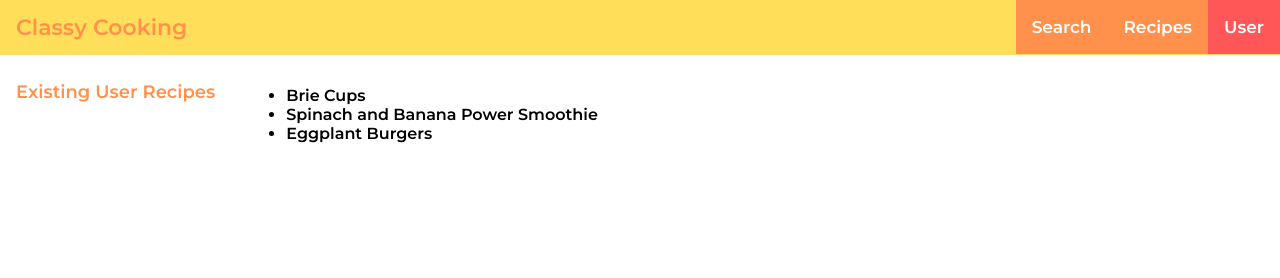
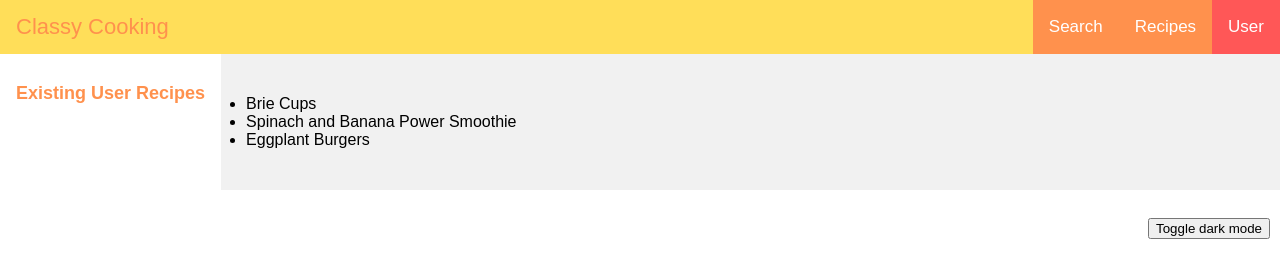
Before and after one commit to neytMont/ClassyCooking, a plain HTML site: page frontend/existingUserRecipe.html in a window 1280 px wide. Drawn offline with Linux system fonts and the light colour scheme.

Commit message:
Update existingUserRecipe.html

```diff
--- a/frontend/existingUserRecipe.html
+++ b/frontend/existingUserRecipe.html
@@ -1,14 +1,52 @@
 <!DOCTYPE html>
 <html>
-  <head>
+  <body>
+    <div class="topnav">
+      <a class="title">Classy Cooking</a>
+      <a class="usertab">User</a>
+      <a class="recipetab" onclick="displayResults()">Recipes</a>
+      <a class="recipetab">Search</a>
+    </div>
+<body>
 
-    <!-- Following 3 for Montserrat Font -->
-    <link rel="preconnect" href="https://fonts.gstatic.com">
-    <link href="https://fonts.googleapis.com/css2?family=Montserrat:wght@600&display=swap" rel="stylesheet">
-    <meta name="viewport" content="width=device-width, initial-scale=1">
-    <style>
+<section>
+      <div>
+      <h1>Existing User Recipes</h1>
+    </div>
 
-      body {
+  <article>
+    <div class="main">
+        <ul>
+          <li>Brie Cups</li>
+          <li>Spinach and Banana Power Smoothie</li>
+          <li>Eggplant Burgers</li>
+      </ul>
+    </div>
+  </article>
+</section>
+
+  <footer>
+    <div class="row align-items-center justify-content-xl-between">&nbsp;</div>
+     <button onclick="myFunction()">Toggle dark mode</button>
+  </footer>
+
+
+</body>
+
+    <script>
+      function displayResults() {
+        document.getElementById("testDisplay").style.display = "block";
+      }
+      function myFunction() {
+         var element = document.body;
+         element.classList.toggle("dark-mode");
+      }
+    </script>
+  </body>
+</html>
+
+<style>
+   body {
         margin: 0;
         font-family: 'Montserrat', sans-serrif;
       }
@@ -52,9 +90,6 @@
         text-decoration: none;
         font-size: 17px;
       }
-      #testDisplay {
-        display: none;
-      }
       h1 {
         float: left;
         color: #FF914D;
@@ -68,36 +103,30 @@
         float: left;
         padding: 15px;
       }
-      </style>
-  </head>
-
-  <body>
-    <div class="topnav">
-      <a class="title">Classy Cooking</a>
-      <a class="usertab">User</a>
-      <a class="recipetab" onclick="displayResults()">Recipes</a>
-      <a class="recipetab">Search</a>
-    </div>
-
-    <div>
-      <h1>Existing User Recipes</h1>
-    </div>
-
-    <div class="main">
-        <ul>
-        <li>Brie Cups</li>
-        <li>Spinach and Banana Power Smoothie</li>
-        <li>Eggplant Burgers</li>
-      </ul>
-    </div>
-
-
-
-    <script>
-      function displayResults() {
-        document.getElementById("testDisplay").style.display = "block";
+      .dark-mode {
+        background-color: black;
+        color: white;
       }
-    </script>
-  </body>
-
-</html>
+      body {
+        font-family: Arial, Helvetica, sans-serif;
+      }
+      section {
+        display: -webkit-flex;
+        display: flex;
+      }
+      ul {
+        padding: 0;
+      }
+      article {
+        -webkit-flex: 3;
+        -ms-flex: 3;
+        flex: 3;
+        background-color: #f1f1f1;
+        padding: 10px;
+      }
+      footer {
+        padding: 10px;
+        text-align: right;
+        color: white;
+      }
+</style>
```
